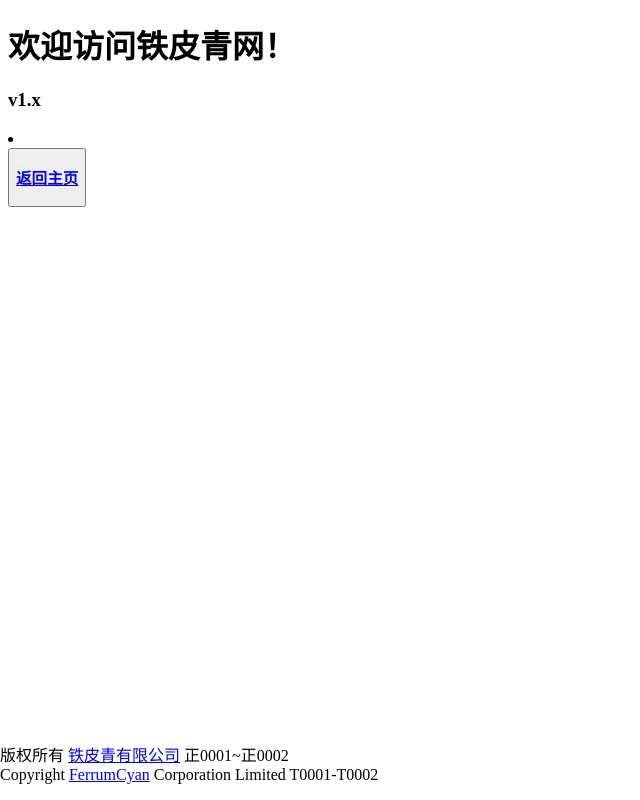
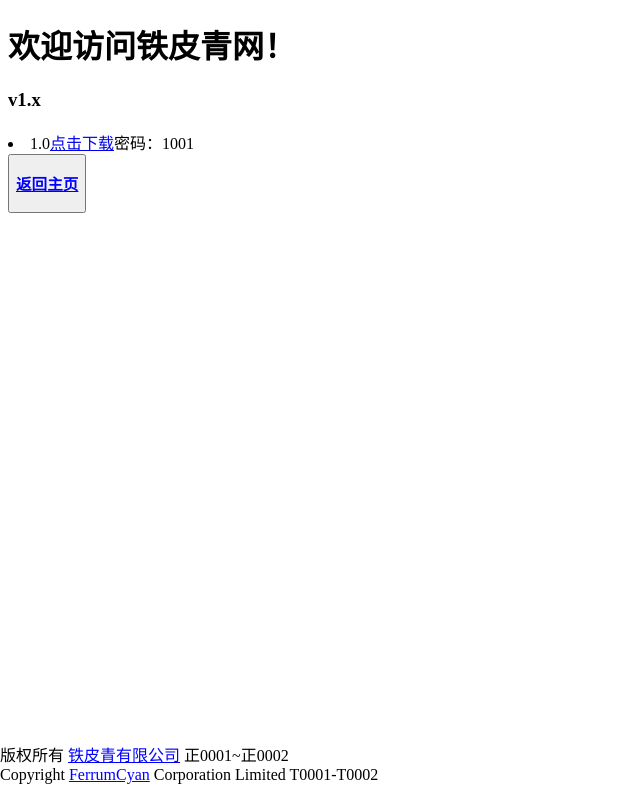
Before and after one commit to FerrumCyan/FerrumCyan., a plain HTML site: page GPTHUB/index.html in a window 1280 px wide. Shown: the whole page, without its empty margins (0-640 px from the left). Drawn offline with Linux system fonts and the light colour scheme.

Commit message:
Update index.html

```diff
--- a/GPTHUB/index.html
+++ b/GPTHUB/index.html
@@ -7,7 +7,7 @@
 <body>
   <h1>欢迎访问铁皮青网！</h1>
   <h3>v1.x</h3>
-  <li></li>
+  <li>1.0<a href="https://wwjs.lanzouf.com/i4y8p0w624fa">点击下载</a>密码：1001</li>
   <button><a href="/"><h3 style="color:rgb(0,0,255)">返回主页</h3></a></button>
   <p style="font-weight:normal;position:fixed;bottom:0px;left:0px;">版权所有 <a href="/" style="color:rgb(0,0,255)">铁皮青有限公司</a> 正0001~正0002<br>Copyright <a href="/" style="color:rgb(0,0,255)">FerrumCyan</a> Corporation Limited T0001-T0002</p>
 </body></html>
```
